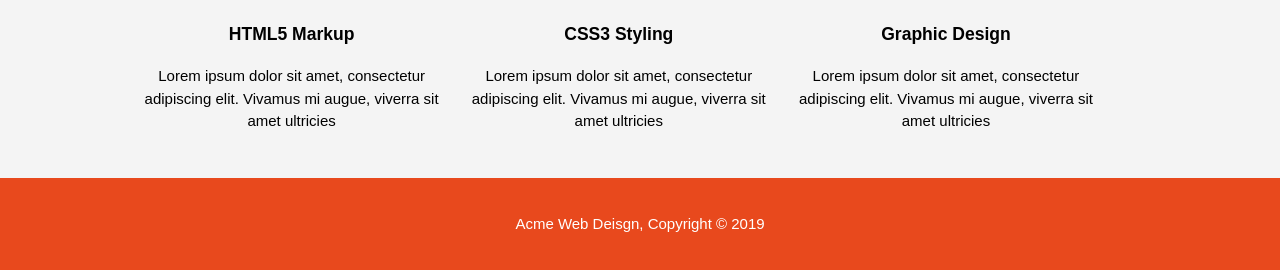
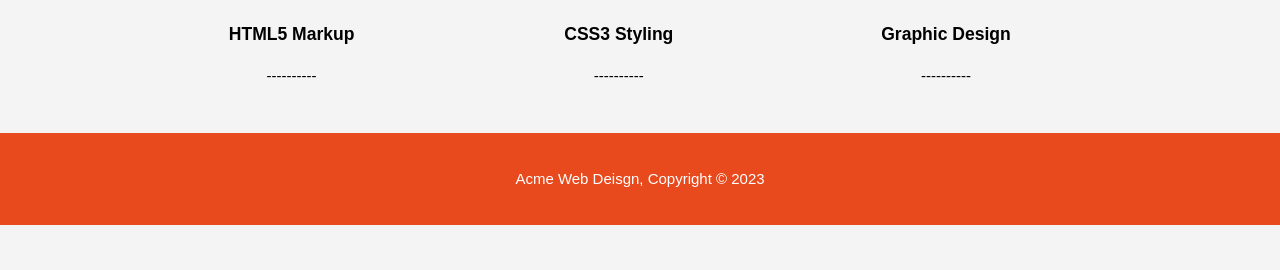
Before and after one commit to manidotcom/home, a plain HTML site: page index.html in a window 1280 px wide. Shown: the part 727-997 px from the top of the page. After the commit the page ends 952 px from the top, so only its background shows below. Drawn offline with Linux system fonts and the light colour scheme.

Commit message:
Update index.html

```diff
--- a/index.html
+++ b/index.html
@@ -47,23 +47,23 @@
         <div class="box">
           <img src="./img/logo_html.png">
           <h3>HTML5 Markup</h3>
-          <p>Lorem ipsum dolor sit amet, consectetur adipiscing elit. Vivamus mi augue, viverra sit amet ultricies</p>
+          <p>----------</p>
         </div>
         <div class="box">
           <img src="./img/logo_css.png">
           <h3>CSS3 Styling</h3>
-          <p>Lorem ipsum dolor sit amet, consectetur adipiscing elit. Vivamus mi augue, viverra sit amet ultricies</p>
+          <p>----------</p>
         </div>
         <div class="box">
           <img src="./img/logo_brush.png">
           <h3>Graphic Design</h3>
-          <p>Lorem ipsum dolor sit amet, consectetur adipiscing elit. Vivamus mi augue, viverra sit amet ultricies</p>
+          <p>----------</p>
         </div>
       </div>
     </section>
 
     <footer>
-      <p>Acme Web Deisgn, Copyright &copy; 2019</p>
+      <p>Acme Web Deisgn, Copyright &copy; 2023</p>
     </footer>
   </body>
 </html>
```
